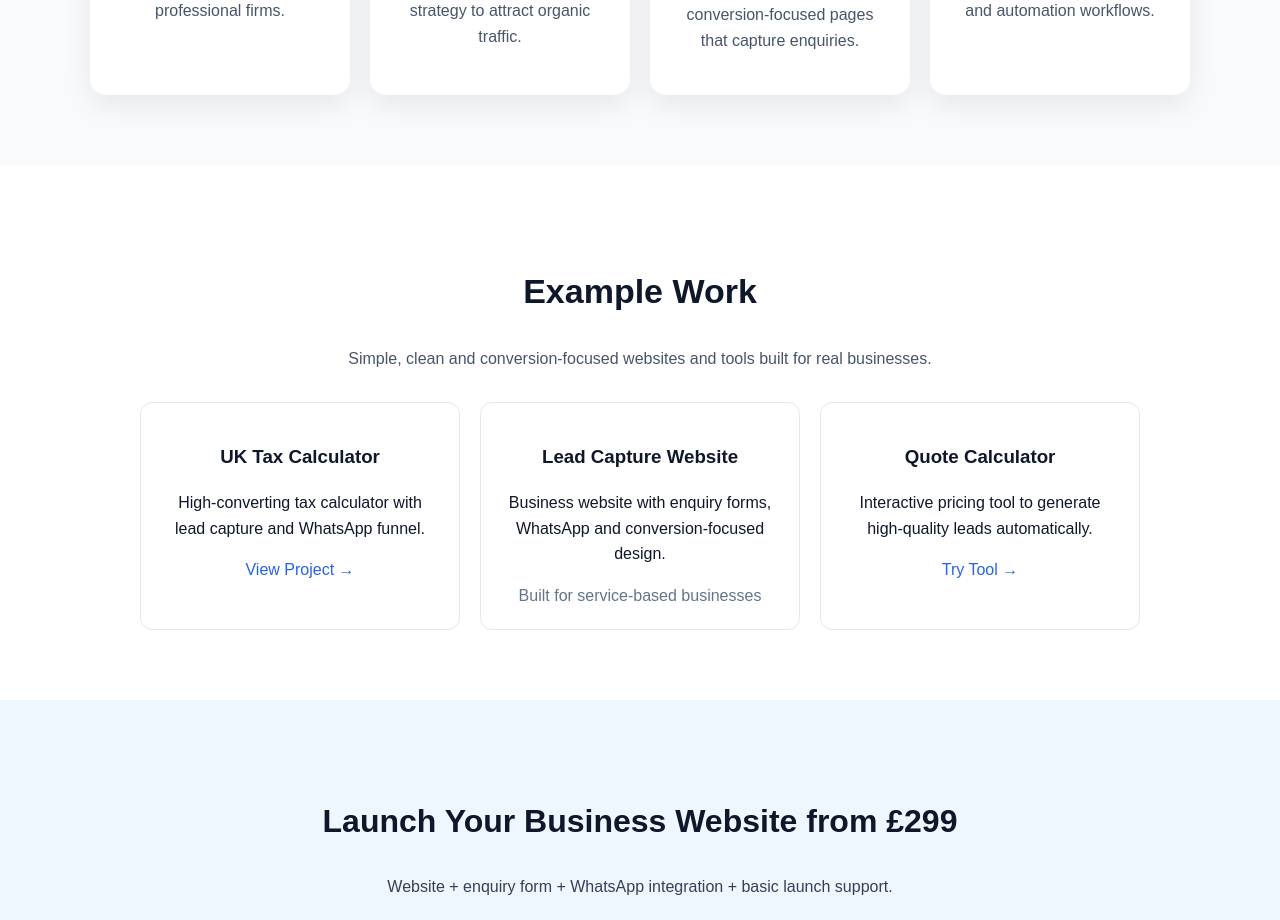
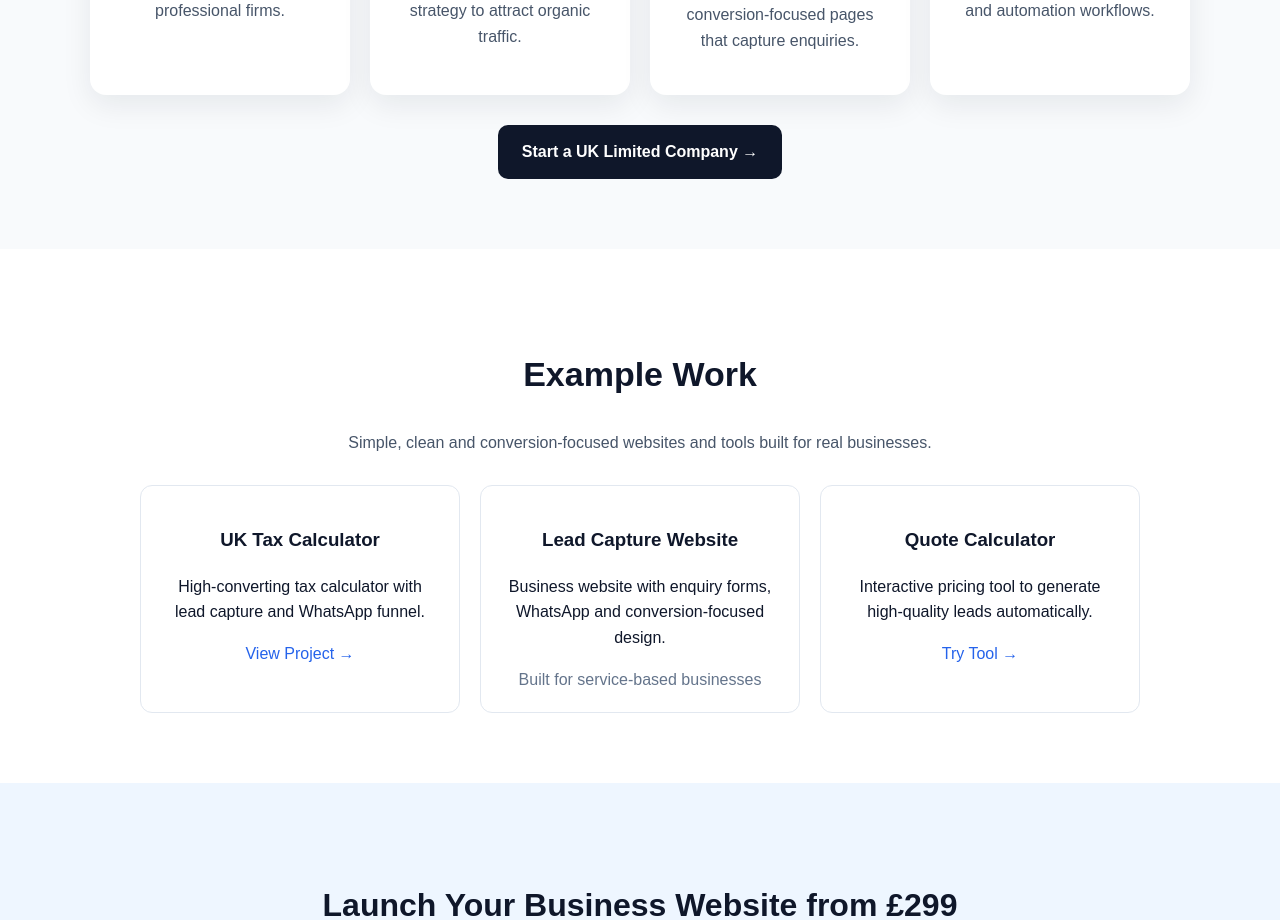
Before and after one commit to HalaDigitalLtd/uktaxcalculator-app, a Next.js app: page /hala in a window 1280 px wide. Shown: the part 1011-1931 px from the top of the page. Built offline with nearby package versions, Linux system fonts and the light colour scheme.

Commit message:
Fix company formation CTA formatting on homepage

```diff
--- a/app/hala/page.tsx
+++ b/app/hala/page.tsx
@@ -77,6 +77,22 @@ export default function HalaPage() {
               </div>
             ))}
           </div>
+          <div style={{ marginTop: "30px" }}>
+  <a
+    href="/company-formation"
+    style={{
+      display: "inline-block",
+      padding: "14px 24px",
+      background: "#0f172a",
+      color: "white",
+      borderRadius: "10px",
+      textDecoration: "none",
+      fontWeight: "bold"
+    }}
+  >
+    Start a UK Limited Company →
+  </a>
+</div>
         </div>
       </section>
       {/* PORTFOLIO */}
```
